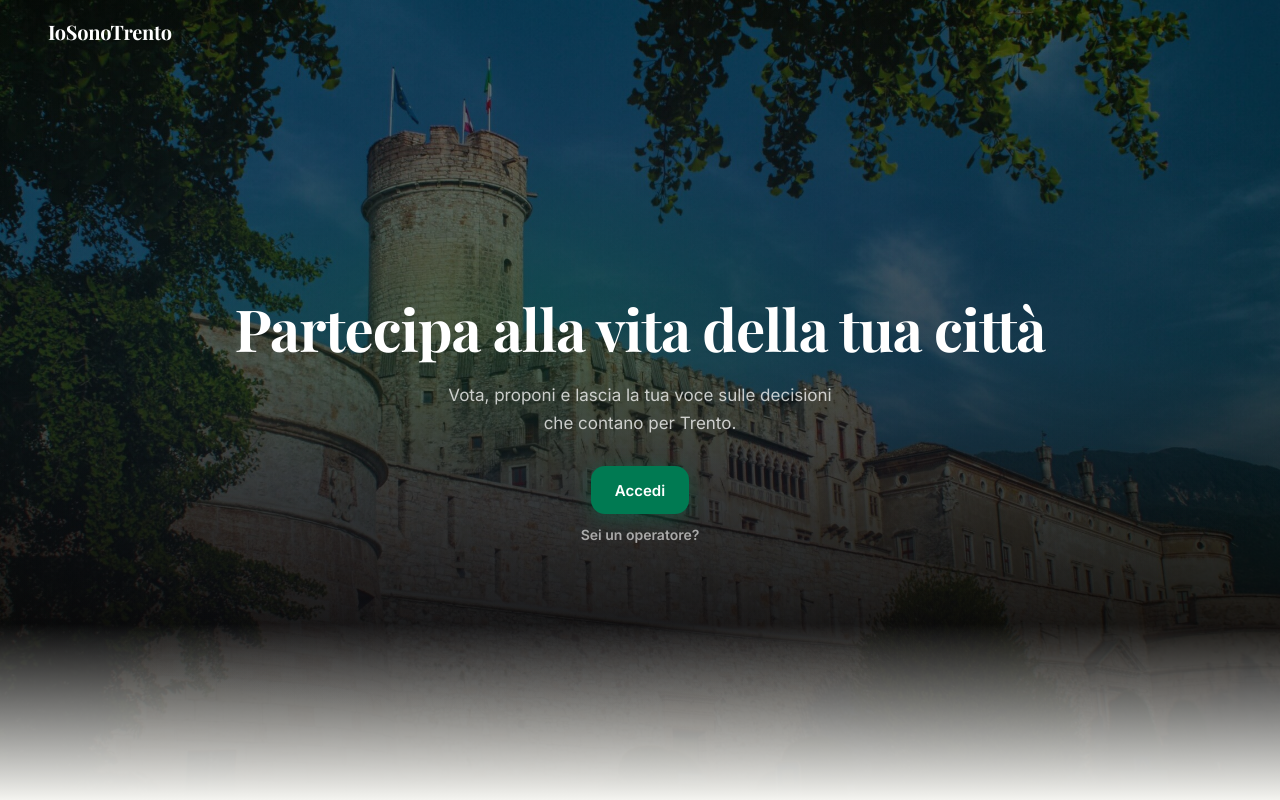
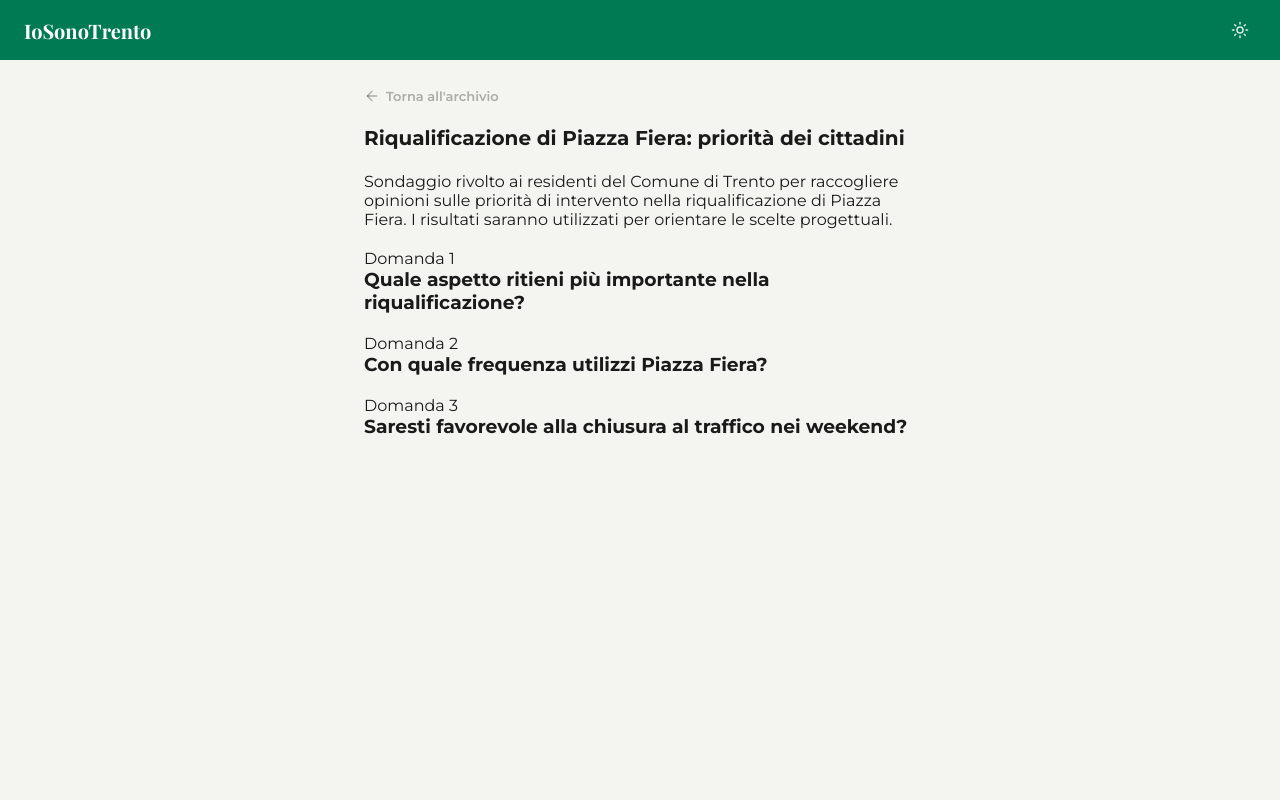
Before and after one commit to ErnestoBeltrami/Ingegneria_Software, a React (Vite) app in the folder deliverable_2/frontend/: page /cittadino/archivio/sondaggio/1 in a window 1280 px wide. Before the commit this address led to /. Shown: the top 800 px of the page. Built offline with nearby package versions, Linux system fonts and the light colour scheme; no server answers.

Commit message:
feat: ho aggiunto una bozza generale del riepilogo sondaggio

```diff
--- a/deliverable_2/frontend/src/App.jsx
+++ b/deliverable_2/frontend/src/App.jsx
@@ -20,6 +20,7 @@ import CreaIniziativaPage from './pages/cittadino/CreaIniziativaPage';
 import ProfiloCittadinePage from './pages/cittadino/ProfiloCittadinePage';
 import ArchivioPage from './pages/cittadino/ArchivioPage';
 import RiepilogoVotazione from './pages/cittadino/dashboard/riepilogo/RiepilogoVotazione';
+import RiepilogoSondaggio from './pages/cittadino/dashboard/riepilogo/RiepilogoSondaggio';
 
 function CompletaProfiloRoute() {
   const [params] = useSearchParams();
@@ -74,6 +75,7 @@ export default function App() {
           <Route path="/cittadino/profilo" element={<ProfiloCittadinePage />} />
           <Route path="/cittadino/archivio" element={<ArchivioPage />} />
           <Route path="/cittadino/archivio/votazione/:id" element={<RiepilogoVotazione />} />
+          <Route path="/cittadino/archivio/sondaggio/:id" element={<RiepilogoSondaggio />} />
           <Route path="/auth/callback" element={<AuthCallbackPage />} />
           <Route path="/" element={<LandingPage />} />
           <Route path="*" element={<Navigate to="/" replace />} />
--- a/deliverable_2/frontend/src/components/GraficoRisultati.css
+++ b/deliverable_2/frontend/src/components/GraficoRisultati.css
@@ -1,5 +1,3 @@
-/* ── GraficoRisultati ── */
-
 .gr-container {
     display: flex;
     flex-direction: column;
@@ -10,7 +8,6 @@
     border-radius: 16px;
 }
 
-/* Totale voti */
 .gr-total {
     display: flex;
     align-items: baseline;
@@ -32,7 +29,6 @@
     color: var(--text-muted, #9ca3af);
 }
 
-/* Responsive */
 @media (max-width: 640px) {
     .gr-container {
         padding: 16px;
--- a/deliverable_2/frontend/src/pages/cittadino/ArchivioPage.jsx
+++ b/deliverable_2/frontend/src/pages/cittadino/ArchivioPage.jsx
@@ -52,8 +52,7 @@ export default function Archivio() {
         if (item.tipo === 'votazione') {
             navigate(`/cittadino/archivio/votazione/${item._id}`);
         } else {
-            // TODO: riepilogo sondaggio
-            console.log('Visualizza riepilogo sondaggio:', item._id);
+            navigate(`/cittadino/archivio/sondaggio/${item._id}`);
         }
     };
 
--- a/deliverable_2/frontend/src/pages/cittadino/dashboard/riepilogo/RiepilogoSondaggio.jsx
+++ b/deliverable_2/frontend/src/pages/cittadino/dashboard/riepilogo/RiepilogoSondaggio.jsx
@@ -0,0 +1,95 @@
+import { useState } from 'react';
+import { useNavigate, useParams } from 'react-router-dom';
+import { ArrowLeft, Moon, Sun } from 'lucide-react';
+import { useTheme } from '../../../../contexts/ThemeContext';
+import '../../DashboardCittadinePage.css';
+import '../riepilogo/RiepilogoVotazione.css';
+
+/* ── Mock data ── */
+const MOCK_SONDAGGIO = {
+    titolo: 'Riqualificazione di Piazza Fiera: priorità dei cittadini',
+    descrizione: 'Sondaggio rivolto ai residenti del Comune di Trento per raccogliere opinioni sulle priorità di intervento nella riqualificazione di Piazza Fiera. I risultati saranno utilizzati per orientare le scelte progettuali.',
+    domande: [
+        {
+            id: 'q1',
+            titolo: 'Quale aspetto ritieni più importante nella riqualificazione?',
+            risultati: [
+                { etichetta: 'Aree verdi', percentuale: 42, colore: '#009966' },
+                { etichetta: 'Parcheggi', percentuale: 28, colore: '#e53e3e' },
+                { etichetta: 'Spazi pedonali', percentuale: 20, colore: '#3182ce' },
+                { etichetta: 'Piste ciclabili', percentuale: 10, colore: '#d69e2e' },
+            ],
+        },
+        {
+            id: 'q2',
+            titolo: 'Con quale frequenza utilizzi Piazza Fiera?',
+            risultati: [
+                { etichetta: 'Ogni giorno', percentuale: 15, colore: '#009966' },
+                { etichetta: 'Qualche volta a settimana', percentuale: 35, colore: '#3182ce' },
+                { etichetta: 'Raramente', percentuale: 38, colore: '#d69e2e' },
+                { etichetta: 'Mai', percentuale: 12, colore: '#a0aec0' },
+            ],
+        },
+        {
+            id: 'q3',
+            titolo: 'Saresti favorevole alla chiusura al traffico nei weekend?',
+            risultati: [
+                { etichetta: 'Sì', percentuale: 64, colore: '#009966' },
+                { etichetta: 'No', percentuale: 25, colore: '#e53e3e' },
+                { etichetta: 'Non so', percentuale: 11, colore: '#a0aec0' },
+            ],
+        },
+    ],
+};
+
+export default function RiepilogoSondaggio() {
+    const { id } = useParams();
+    const navigate = useNavigate();
+    const { theme, toggleTheme } = useTheme();
+
+    // Mock – in futuro verrà sostituito con useEffect + API
+    const sondaggio = MOCK_SONDAGGIO;
+
+    return (
+        <div className="cd-layout">
+            <header className="cd-topbar">
+                <span className="cd-topbar__logo">IoSonoTrento</span>
+                <div className="cd-topbar__right">
+                    <button
+                        className="cd-topbar__theme"
+                        onClick={toggleTheme}
+                        aria-label={theme === 'dark' ? 'Attiva modalità chiara' : 'Attiva modalità scura'}
+                    >
+                        {theme === 'dark' ? <Moon size={18} /> : <Sun size={18} />}
+                    </button>
+                </div>
+            </header>
+
+            <div className="crv-page">
+                <button className="crv-back" onClick={() => navigate('/cittadino/archivio')}>
+                    <ArrowLeft size={16} />
+                    Torna all'archivio
+                </button>
+
+                <h1 className="crv-title">{sondaggio.titolo}</h1>
+                <p>
+                    {sondaggio.descrizione}
+                </p>
+
+                {/* Card per ogni domanda */}
+                {sondaggio.domande.map((domanda, index) => (
+                    <div key={domanda.id}>
+                        <p>
+                            Domanda {index + 1}
+                        </p>
+                        <h3>
+                            {domanda.titolo}
+                        </h3>
+
+                        {/* Corpo card — qui verrà inserito GraficoRisultati */}
+                    </div>
+                ))}
+            </div>
+        </div>
+    );
+}
```
Also changed, not shown: deliverable_2/frontend/src/components/GraficoRisultati.jsx (+2 -10 lines), deliverable_2/frontend/src/pages/cittadino/ArchivioPage.css (+3 -15 lines).
